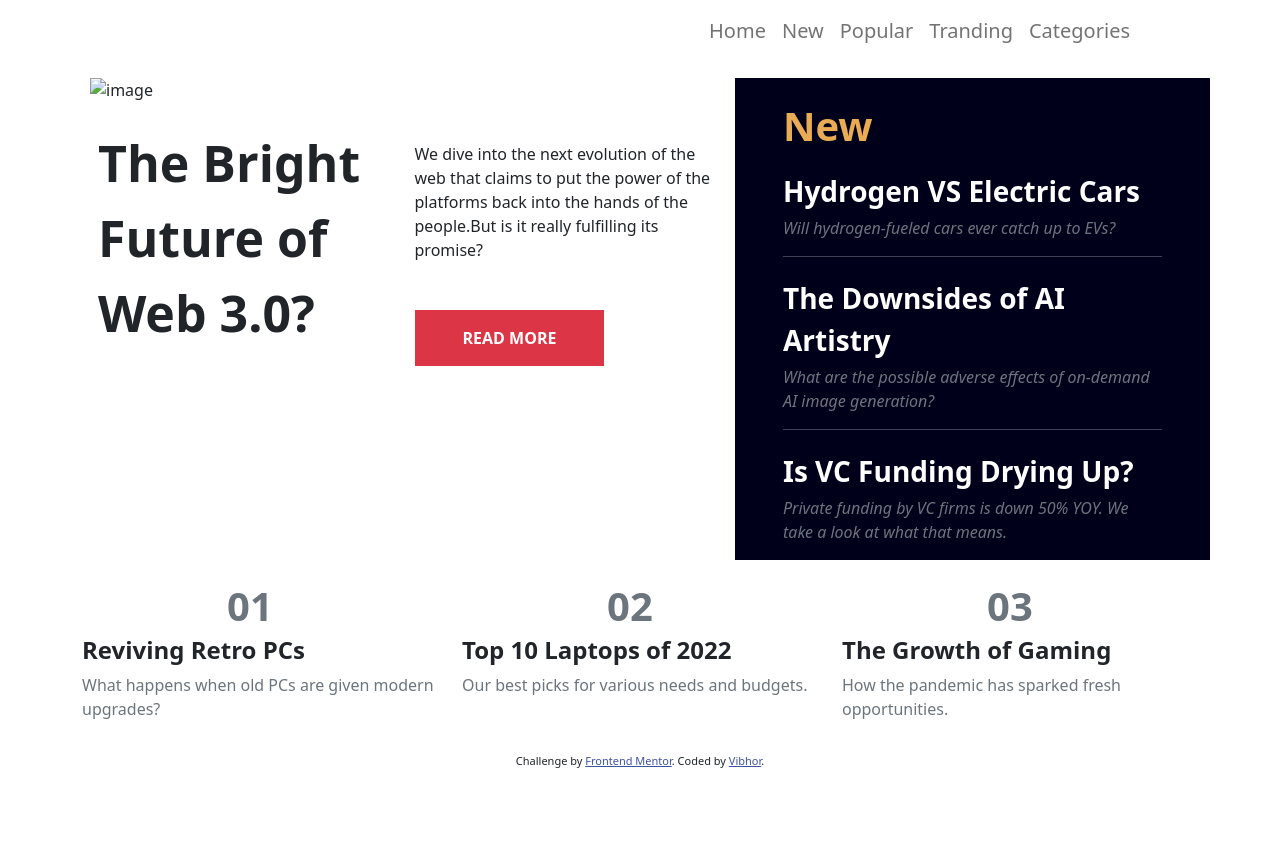
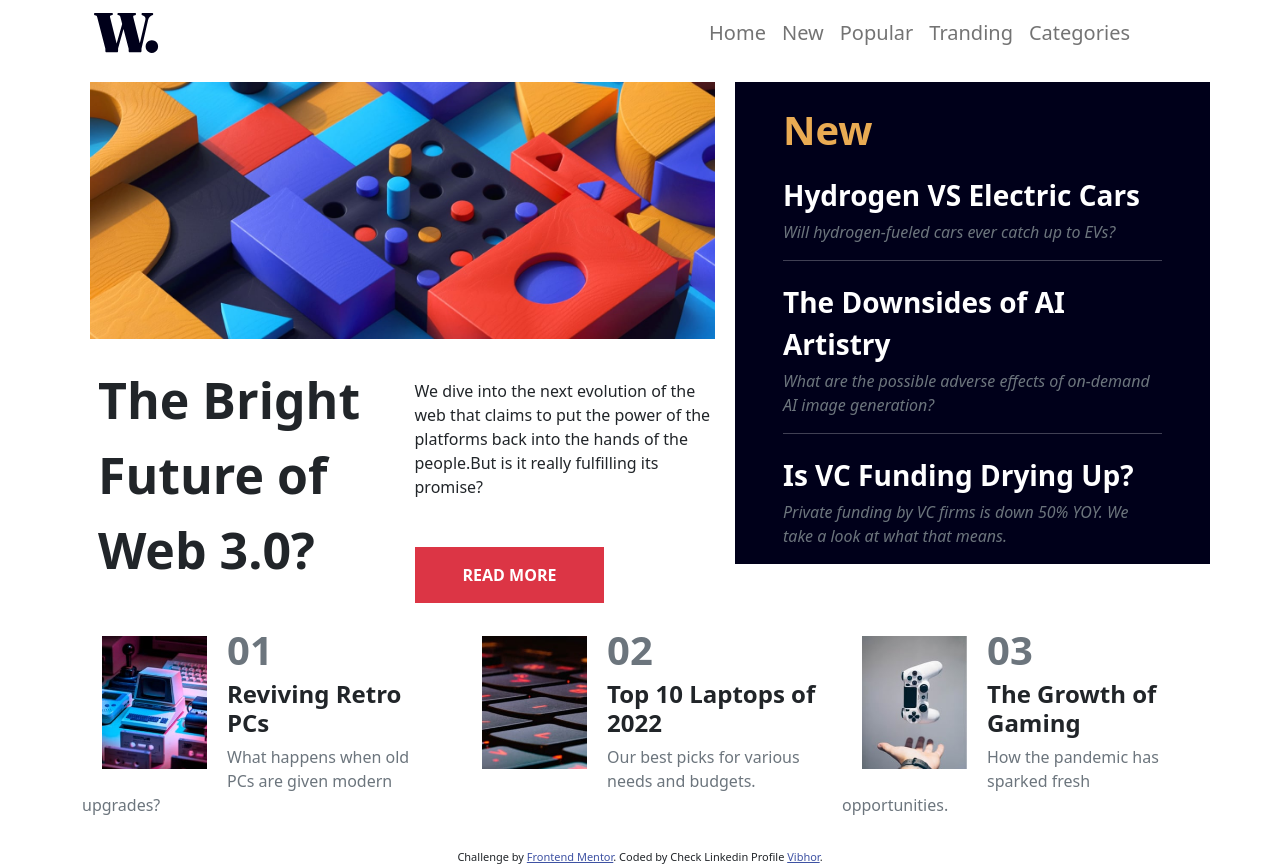
Before and after one commit to iamvibh0r/-Newshomepage.github.io, a plain HTML site: page index.html in a window 1280 px wide. Before the commit the page ends 800 px from the top, so only its background shows below. Drawn offline with nearby package versions, Linux system fonts and the light colour scheme.

Commit message:
Update index.html
Correction for image path

```diff
--- a/index.html
+++ b/index.html
@@ -56,7 +56,7 @@
       <nav class="navbar navbar-expand-lg navbar-light">
         <div class="container">
           <a class="navbar-brand" href="#">
-            <img src="/assets/images/logo.svg" alt="" />
+            <img src="logo.svg" alt="" />
           </a>
           <button
             class="navbar-toggler"
@@ -97,7 +97,7 @@
         <div class="col-md-7 col-lg-7 col-sm-12">
           <div>
             <img
-              src="/assets/images/image-web-3-desktop.jpg"
+              src="image-web-3-desktop.jpg"
               alt="image"
               class="img-fluid px-2 py-3"
             />
@@ -150,7 +150,7 @@
       <div class="my-3 row">
         <div class="col-md-4 col-lg-4 col-sm-12">
           <img
-            src="/assets/images/image-retro-pcs.jpg"
+            src="image-retro-pcs.jpg"
             alt=""
             class="accordion-body float-start"
             style="width: 145px"
@@ -163,7 +163,7 @@
         </div>
         <div class="col-md-4 col-lg-4 col-sm-12">
           <img
-            src="/assets/images/image-top-laptops.jpg"
+            src="image-top-laptops.jpg"
             alt=""
             style="width: 145px"
             class="accordion-body float-start"
@@ -176,7 +176,7 @@
         </div>
         <div class="col-md-4 col-lg-4 col-sm-12">
           <img
-            src="/assets/images/image-gaming-growth.jpg"
+            src="image-gaming-growth.jpg"
             alt=""
             class="accordion-body float-start"
             style="width: 145px"
@@ -194,7 +194,7 @@
       Challenge by
       <a href="https://www.frontendmentor.io?ref=challenge" target="_blank"
         >Frontend Mentor</a
-      >. Coded by <a href="#">Vibhor</a>.
+      >. Coded by Check Linkedin Profile <a href="https://www.linkedin.com/in/vibhor-patil-512487208/">Vibhor</a>.
     </div>
 
     <script
```
